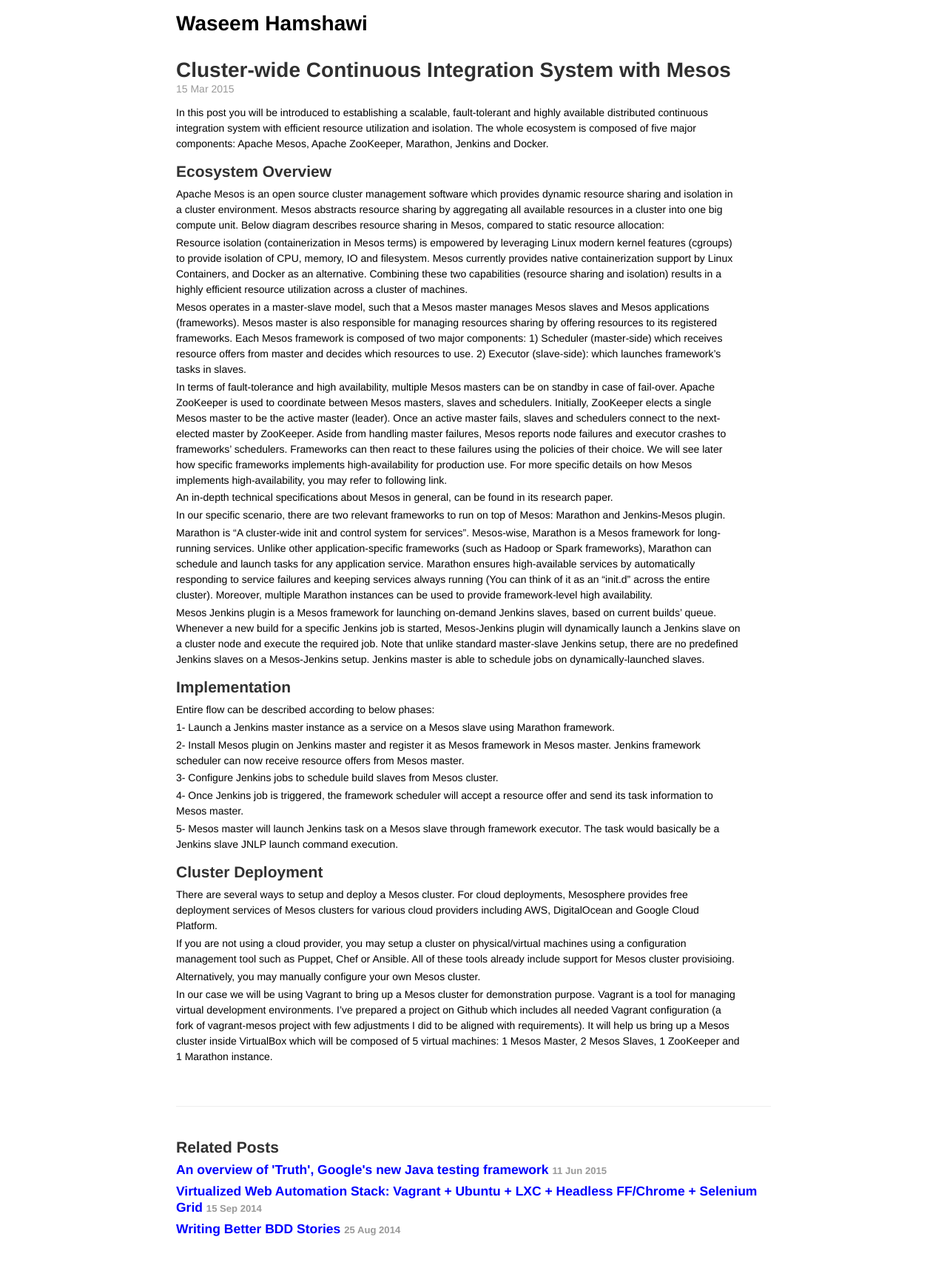
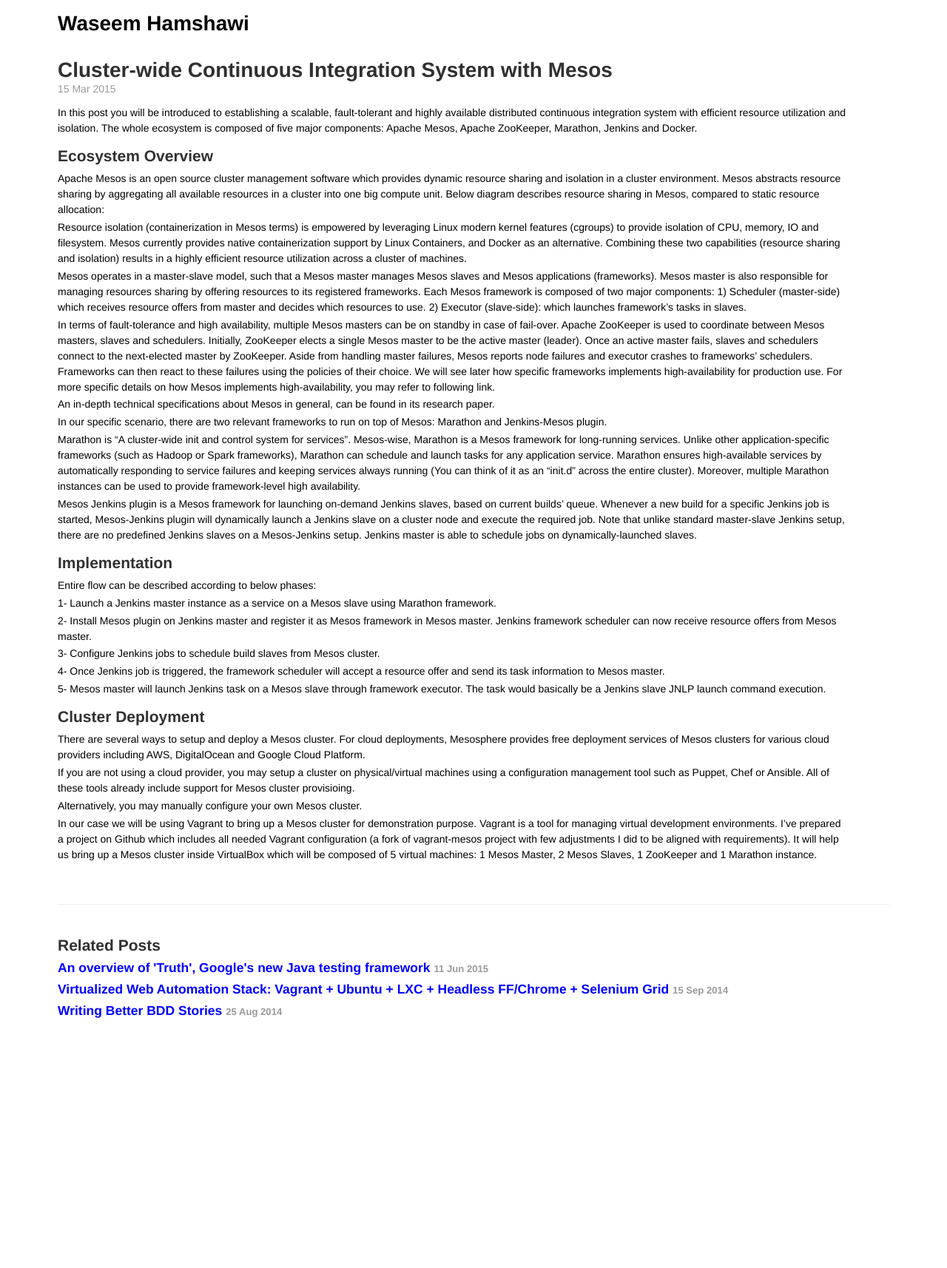
Before and after one commit to waseemh/waseemh.github.io_F, a Jekyll site: the page built from _posts/2015-03-15-cluster-wideci-system-mesos-jenkins.md, in a window 1280 px wide. Shown: the whole page at 74% size. Built offline with Jekyll 4.4.1, drawn with Linux system fonts in a browser that asks for light colours; Markdown is read by kramdown in place of the engine named in the settings; after the commit the page ends 1420 px from its top, so only the background shows below that.

Commit message:
Update poole.css

```diff
--- a/public/css/poole.css
+++ b/public/css/poole.css
@@ -257,7 +257,7 @@
  */
 
 .container {
-  max-width: 65%;
+  max-width: 90%;
   padding-left:  1rem;
   padding-right: 1rem;
   margin-left:  auto;
```
